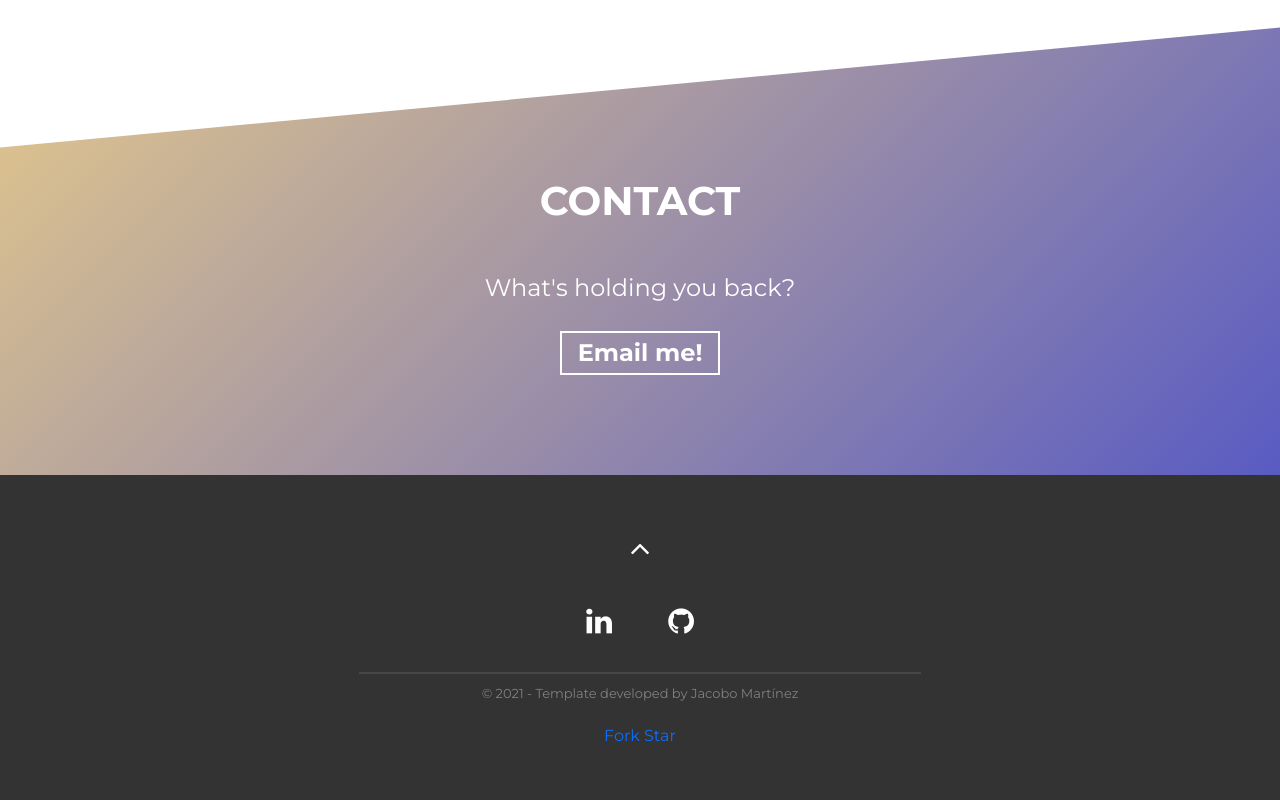
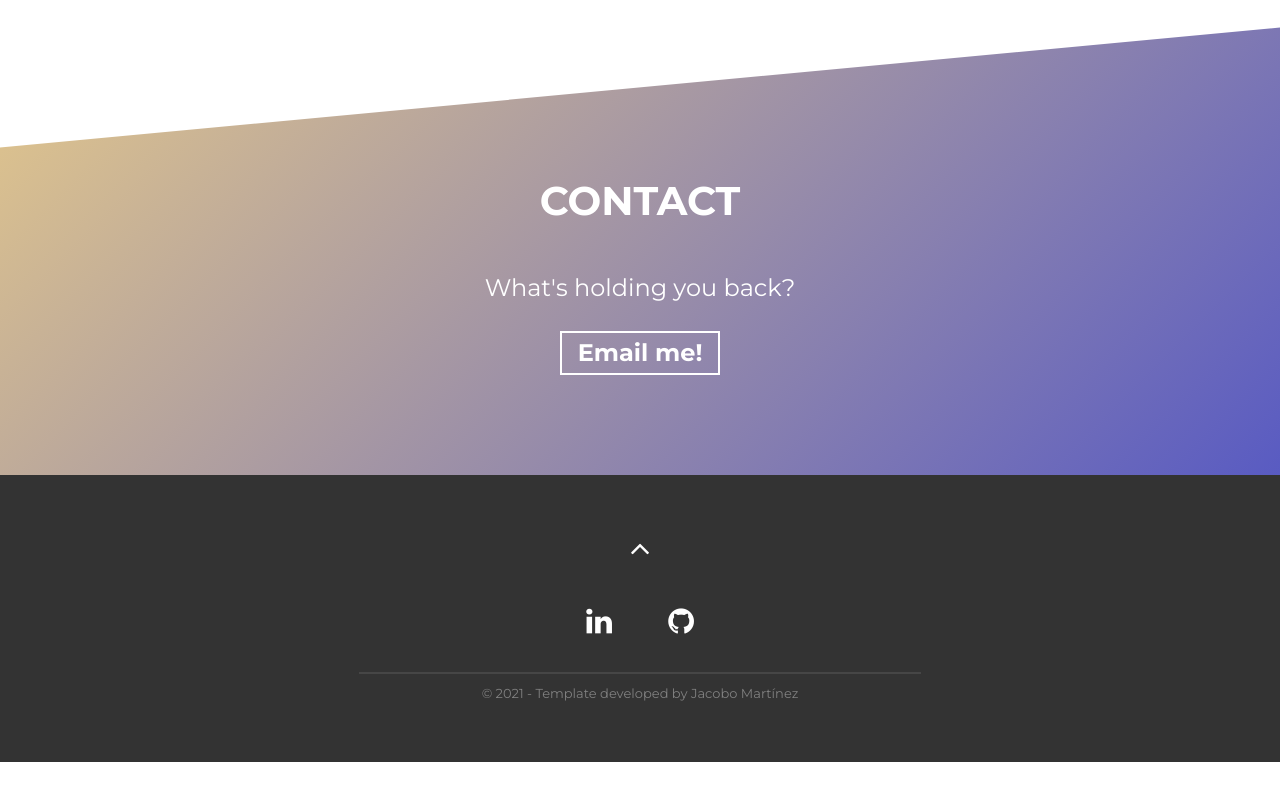
Before and after one commit to lenindelarosa/portfolio, a website built with Parcel: page src/index.html in a window 1280 px wide. Shown: the part 2884-3684 px from the top of the page. After the commit the page ends 3646 px from the top, so only its background shows below. Built offline with nearby package versions, Linux system fonts and the light colour scheme.

Commit message:
fixing footer

```diff
--- a/src/index.html
+++ b/src/index.html
@@ -323,30 +323,6 @@
             >Jacobo Martínez</a
           >
         </p>
-
-        <!-- TO DO: remove this entire paragraph once you finish your portfolio -->
-        <p class="mt-3 pt-3">
-          <a
-            rel="noreferrer"
-            class="github-button"
-            href="https://github.com/cobidev/simplefolio/fork"
-            data-icon="octicon-repo-forked"
-            data-size="large"
-            data-show-count="true"
-            aria-label="Fork ntkme/github-buttons on GitHub"
-            >Fork</a
-          >
-          <a
-            rel="noreferrer"
-            class="github-button"
-            href="https://github.com/cobidev/simplefolio"
-            data-icon="octicon-star"
-            data-size="large"
-            data-show-count="true"
-            aria-label="Star cobidev/simplefolio on GitHub"
-            >Star</a
-          >
-        </p>
       </div>
     </footer>
     <!-- /END Footer Section -->
```
